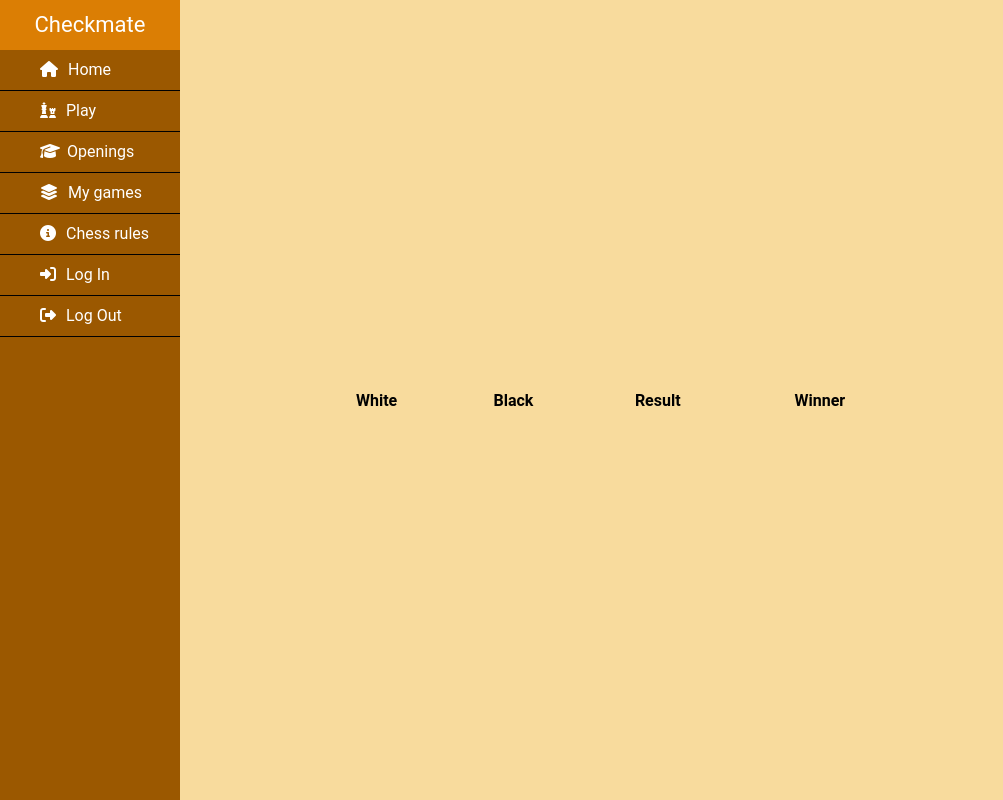
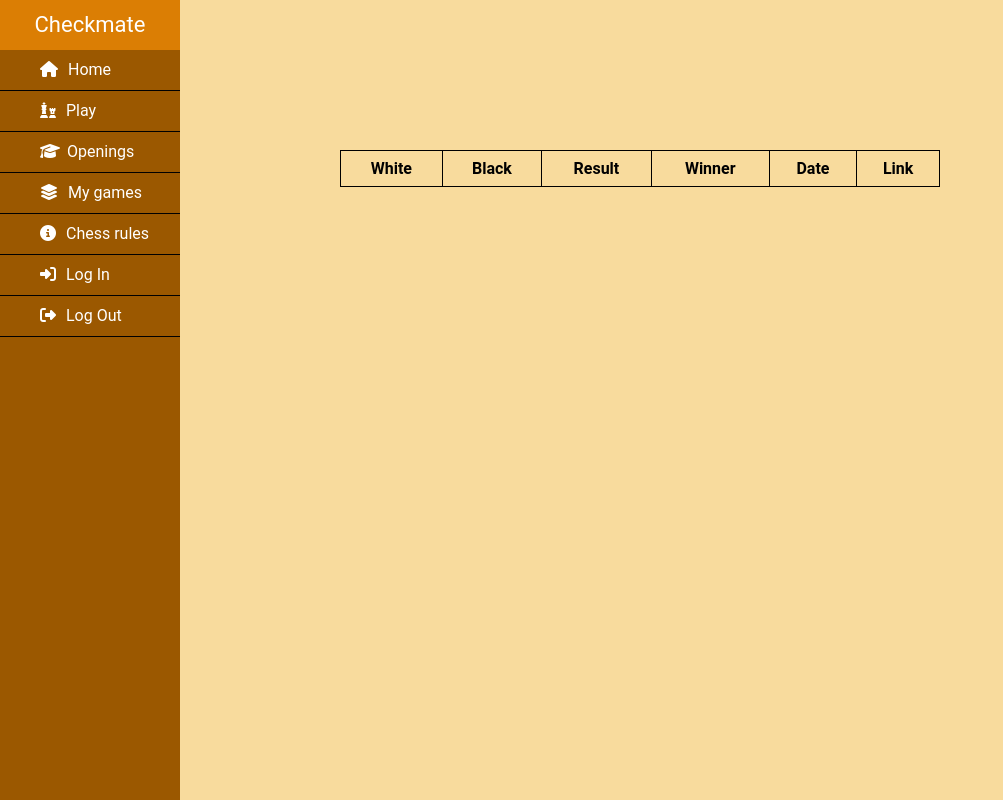
Before and after one commit to JoakimGit/Checkmate, a website: page views/my-games.html in a window 1280 px wide. Shown: the whole page, without its empty margins (0-1003 px from the left). Drawn offline with nearby package versions, Linux system fonts and the light colour scheme; files whose address does not match are found by name.

Commit message:
Fleshed out games view.

```diff
--- a/app.js
+++ b/app.js
@@ -11,7 +11,7 @@ const registerRouter = require("./routes/register");
 const userRouter = require("./routes/user");
 const openingsRouter = require("./routes/openings");
 const rulesRouter = require("./routes/rules");
-const myGamesRouter = require("./routes/myGames");
+const myGamesRouter = require("./routes/my-games");
 const socketIO = require("./routes/socketIO");
 
 app.use(express.json());
--- a/package.json
+++ b/package.json
@@ -18,6 +18,7 @@
     "express": "^4.17.1",
     "express-session": "^1.17.2",
     "mongodb": "^3.6.9",
+    "nodemon": "^2.0.12",
     "socket.io": "^4.1.2",
     "sound-play": "^1.1.0"
   }
--- a/public/css/index.css
+++ b/public/css/index.css
@@ -1,3 +1,9 @@
+.main-content {
+    display: grid;
+    grid-template-columns: minmax(180px, 13%) auto;
+    background-color: var(--main-bg-color);
+}
+
 .welcome {
     padding: 0 14em;
     line-height: 2em;
--- a/public/css/my-games.css
+++ b/public/css/my-games.css
@@ -1,15 +1,25 @@
-.myGames {
-    padding: 2em;
-    margin: 2em;
-    align-self: center;
-    justify-self: center;
+.main-content {
+    display: grid;
+    grid-template-columns: minmax(180px, 13%) auto;
+    background-color: var(--main-bg-color);
 }
 
-.myGames td {
-    padding: 1em 2.5em;
-    margin: 1em 2.5em
+.myGames {
+    justify-self: center;
+    position: absolute;
+    top: 150px;
 }
 
-#gamesTable {
+table {
     width: 600px;
+    border-collapse: collapse;
 }
+
+table, th, td {
+    border: 1px solid black;
+    text-align: center;
+}
+
+td, th {
+    padding: 0.5em;
+}
--- a/public/css/play-online.css
+++ b/public/css/play-online.css
@@ -1,8 +1,13 @@
-#playerPool {
-    align-self: center;
+.main-content {
+    display: grid;
+    grid-template-columns: minmax(180px, 13%) auto 20%;
+    background-color: var(--main-bg-color);
 }
 
-#playerPool h2 {
-    position: fixed;
-    top: 3em;
+.playerPool {
+    margin-top: 3em;
 }
+
+.playerPool h2 {
+    margin-bottom: 3em;
+}
--- a/public/css/play.css
+++ b/public/css/play.css
@@ -1,3 +1,9 @@
+.main-content {
+    display: grid;
+    grid-template-columns: minmax(180px, 13%) auto auto auto;
+    background-color: var(--main-bg-color);
+}
+
 .playOptions {
     padding: 1em;
     width: 50%;
--- a/public/css/rules.css
+++ b/public/css/rules.css
@@ -1,3 +1,9 @@
+.main-content {
+    display: grid;
+    grid-template-columns: minmax(180px, 13%) auto;
+    background-color: var(--main-bg-color);
+}
+
 .chessRules {
     padding: 2em;
     margin: 2em;
--- a/public/css/sidebar.css
+++ b/public/css/sidebar.css
@@ -14,11 +14,11 @@ body {
     padding: 0;
 }
 
-.main-content {
+/* .main-content {
     display: grid;
     grid-template-columns: minmax(180px, 13%) auto auto auto;
     background-color: var(--main-bg-color);
-}
+} */
 
 .sidebar {
     background-color: var(--sidebar-bg-color);
--- a/public/js/my-games.js
+++ b/public/js/my-games.js
@@ -1,15 +1,15 @@
-async function getGamesByName(username) {
-    let response = await fetch(`/games/fetch/${username}`);
-    let games = await response.json();
-    return games;
-}
-
 jQuery(async function() {
     const url = window.location.href;
     const username = url.substring(url.lastIndexOf("/") + 1);
     const games = await getGamesByName(username);
     createGamesTable(games);
 });
+
+async function getGamesByName(username) {
+    let response = await fetch(`/games/all/${username}`);
+    let games = await response.json();
+    return games;
+}
 
 function createGamesTable(games) {
     const table = document.getElementById("gamesTable");
@@ -20,16 +20,27 @@ function createGamesTable(games) {
         const player2TD = document.createElement("td");
         const resultTD = document.createElement("td");
         const winnerTD = document.createElement("td");
+        const dateTD = document.createElement("td");
+        const linkTD = document.createElement("td");
+
+        const date = new Date(game.date);
+        const day = date.getDate().toString().length === 1 ? `0${date.getDate()}` : date.getDate();
+        const month = date.getMonth()+1;
+        const year = date.getFullYear();
 
         player1TD.innerText = game.player1;
         player2TD.innerText = game.player2;
         resultTD.innerText = game.result;
         winnerTD.innerText = game.winner;
+        dateTD.innerText = `${day}/${month}-${year}`
+        linkTD.innerHTML = `<a href="/games/${game._id}">See game</a>`
 
         tableRow.appendChild(player1TD);
         tableRow.appendChild(player2TD);
         tableRow.appendChild(resultTD);
         tableRow.appendChild(winnerTD);
+        tableRow.appendChild(dateTD);
+        tableRow.appendChild(linkTD);
         table.appendChild(tableRow);
     });
 }
--- a/public/js/socket-logic.js
+++ b/public/js/socket-logic.js
@@ -38,7 +38,8 @@ function checkGameOver() {
             black: black,
             result: "",
             history: game.history(),
-            fen: game.fen()
+            fen: game.fen(),
+            date: new Date()
         }
         if (game.in_checkmate()) {
             gameResult.result = "Checkmate";
--- a/views/my-games.html
+++ b/views/my-games.html
@@ -31,6 +31,8 @@
                     <th>Black</th>
                     <th>Result</th>
                     <th>Winner</th>
+                    <th>Date</th>
+                    <th>Link</th>
                 </tr>
             </table>
         </div>
```
Also changed, not shown: routes/my-games.js (renamed from routes/myGames.js, +7 -4 lines), views/play-online.html (+1 -1 lines), 1 other file.
